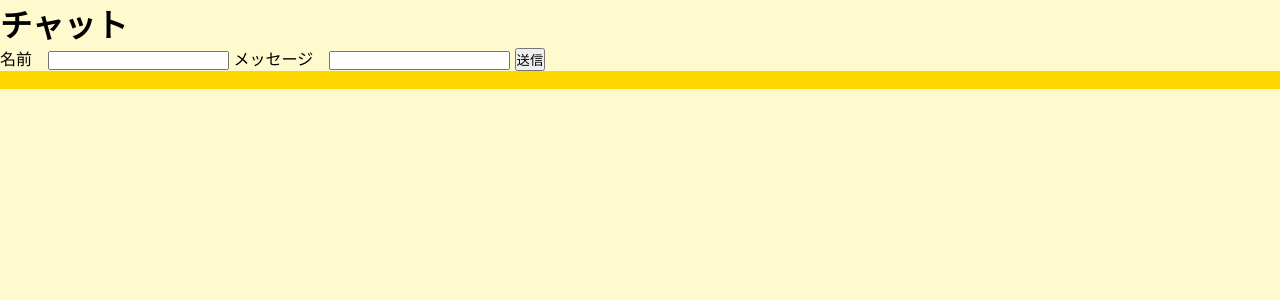
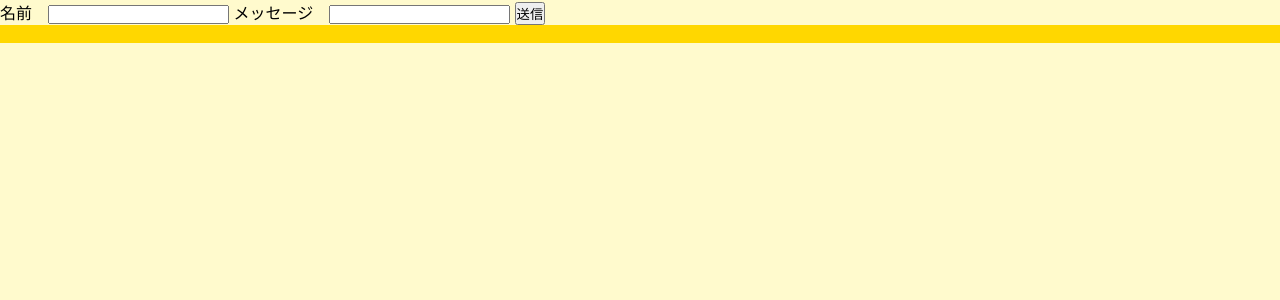
Before and after one commit to Ao0Nv/php-sample-chat, a PHP site: page /chat.php in a window 1280 px wide. Shown: the top 300 px of the page. Run offline with PHP 8.4, Linux system fonts and the light colour scheme; some libraries are stand-ins or nearby versions.

Commit message:
Add files via upload

```diff
--- a/chat.php
+++ b/chat.php
@@ -2,6 +2,7 @@
 <html lang="ja">
 <head>
   <meta charset="utf-8">
+  <meta http-equiv="refresh" content="20" >
   <title>チャット</title>
 
   <style>
@@ -16,8 +17,6 @@
 </head>
 
 <body>
-
-<h1>チャット</h1>
 
 <form method="post" action="chat.php">
     名前　<input type="text" name="name">
```
